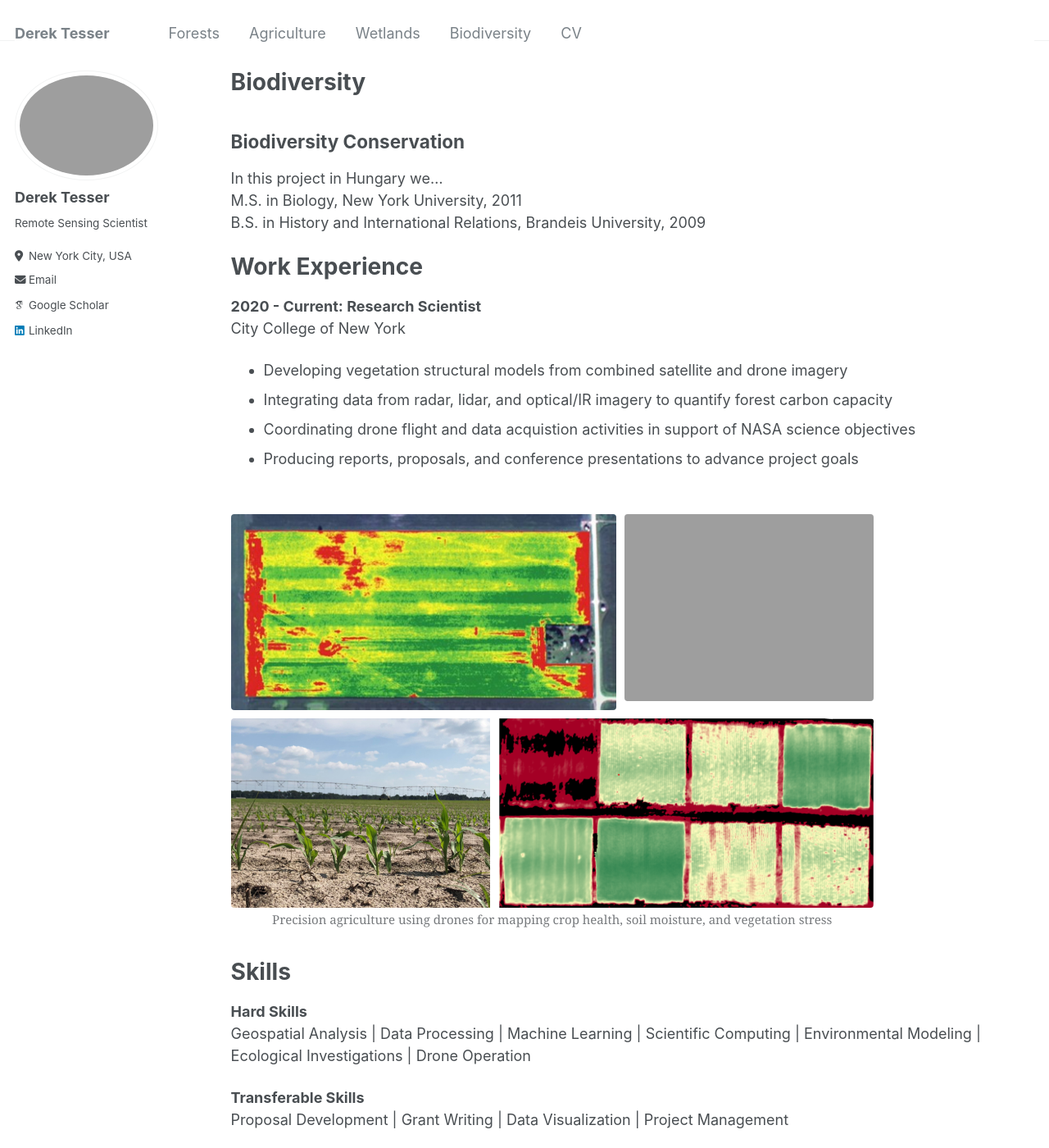
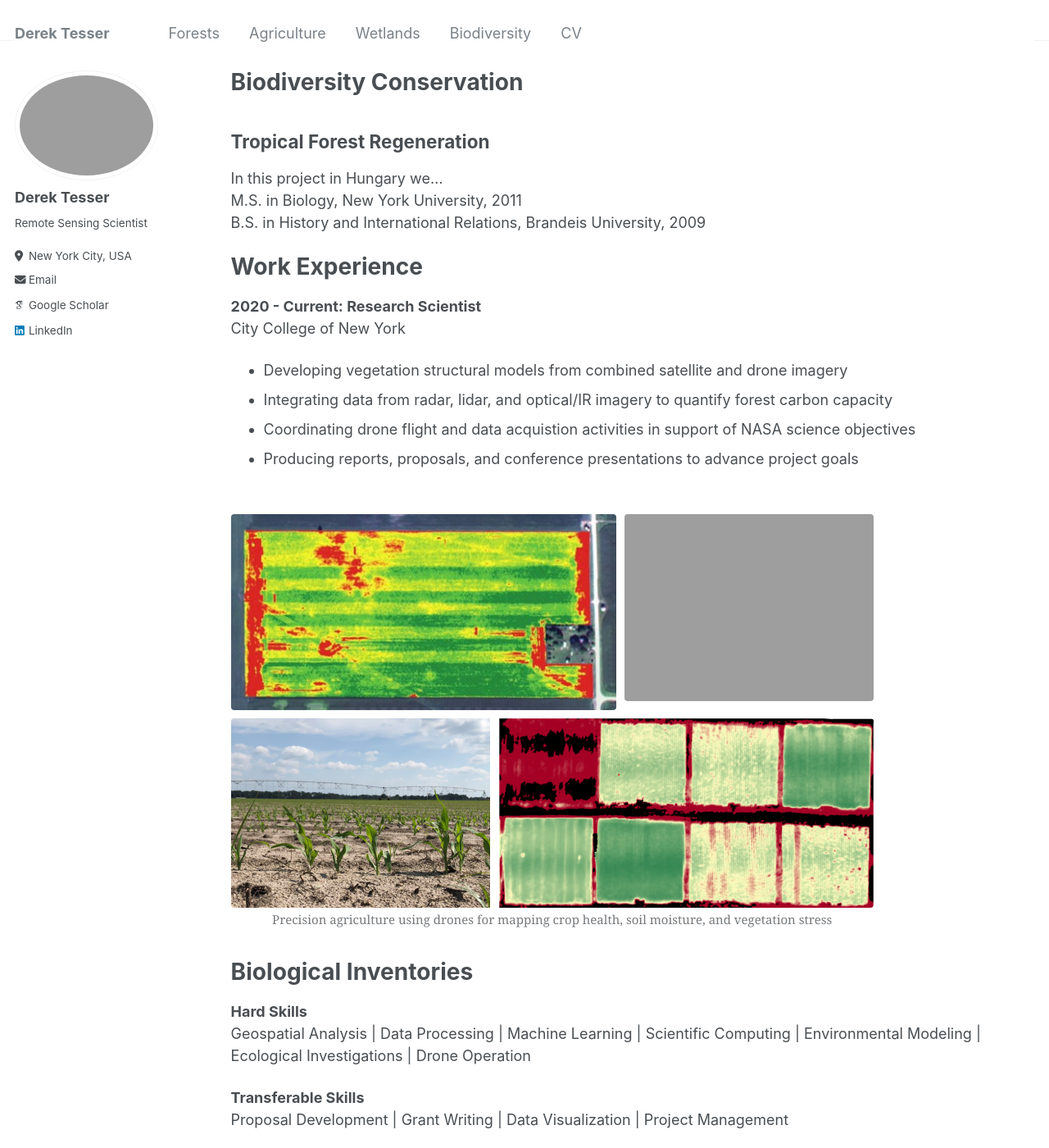
Before and after one commit to dstesser/dstesser.github.io, a Jekyll site: the page built from _pages/biodiversity.md, in a window 1280 px wide and 1400 px high. Shown: the whole window at 82% size. Built offline with Jekyll 4.4.1, drawn with Linux system fonts in a browser that asks for light colours; some web fonts are replaced.

Commit message:
Update biodiversity.md

```diff
--- a/_pages/biodiversity.md
+++ b/_pages/biodiversity.md
@@ -8,7 +8,7 @@ author_profile: true
 {% include base_path %}
 
 
-## Biodiversity Conservation
+## Tropical Forest Regeneration
 In this project in Hungary we...<br>
 M.S. in Biology, New York University, 2011<br>
 B.S. in History and International Relations, Brandeis University, 2009
@@ -43,7 +43,7 @@ City College of New York<br>
 
 
 
-Skills
+Biological Inventories
 ======
 __Hard Skills__<br>
 Geospatial Analysis | Data Processing | Machine Learning | Scientific Computing | Environmental
```
Also changed, not shown: other parts of _pages/biodiversity.md (+1 -1 lines).
